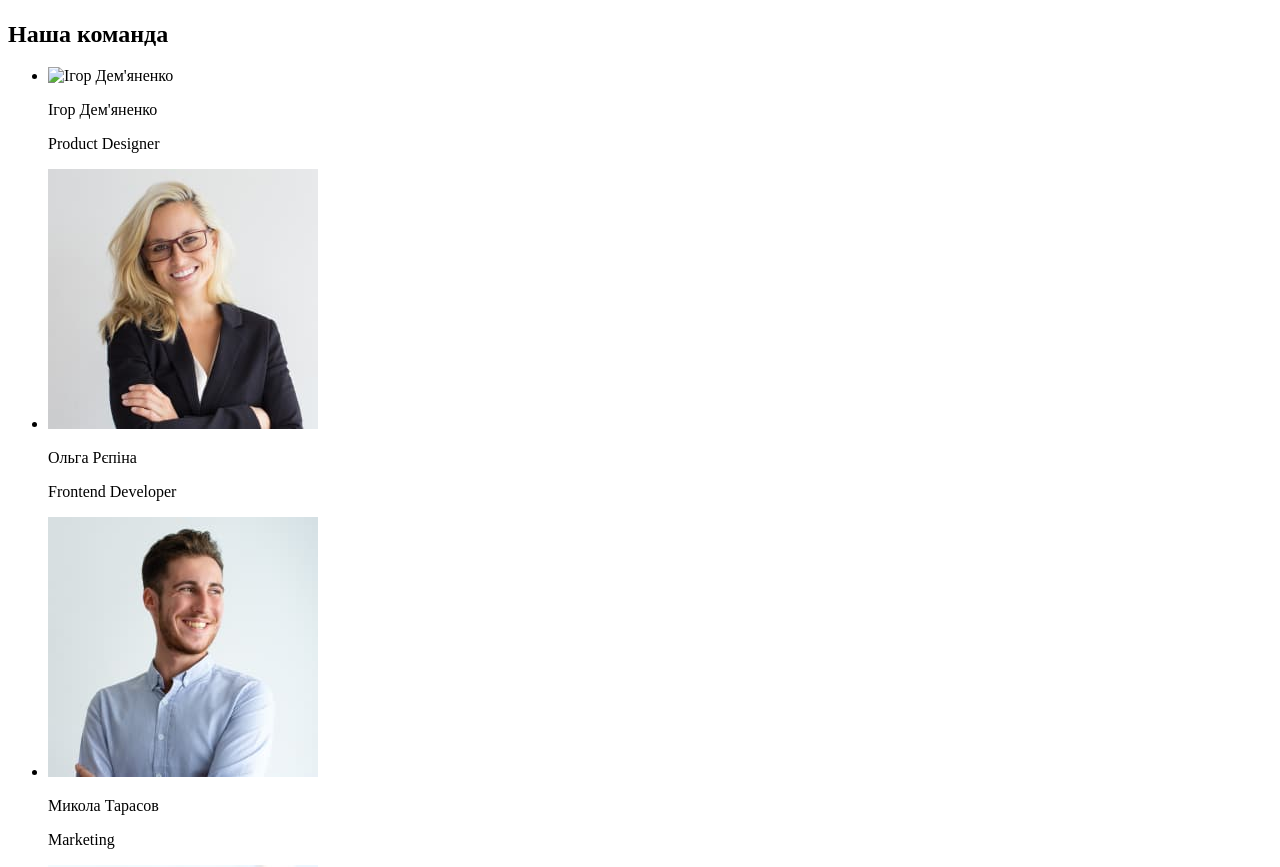
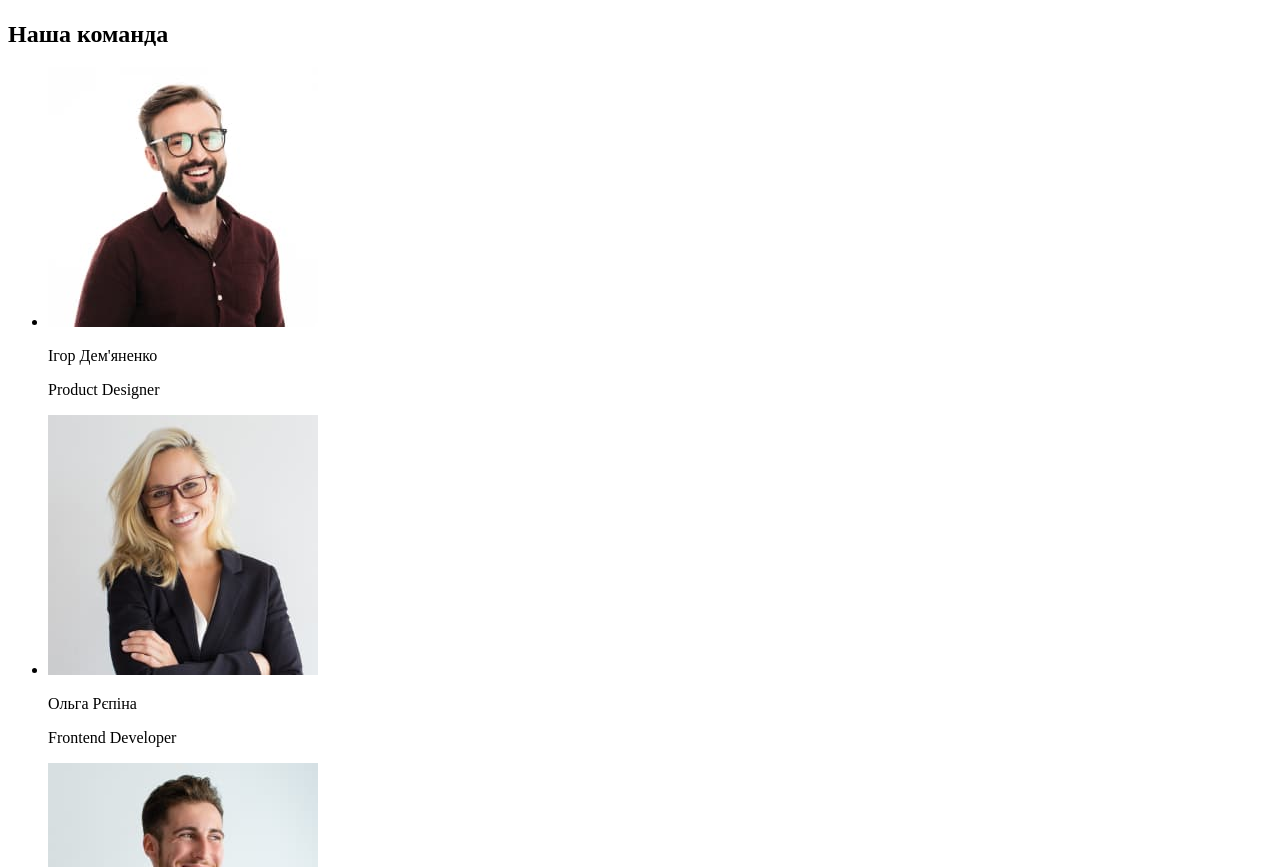
Before and after one commit to ArtemonPylyp/lang-schoool, a plain HTML site: page index.html in a window 1280 px wide. Shown: the part 862-1729 px from the top of the page. Drawn offline with Linux system fonts and the light colour scheme; the site is published under a folder, as on GitHub Pages, so addresses that start at the root find nothing.

Commit message:
index has updated

```diff
--- a/index.html
+++ b/index.html
@@ -54,7 +54,7 @@
         <h2>Наша команда</h2>
         <ul>
             <li>
-                <img src="/images/ihor.jpg" alt="Ігор Дем'яненко" width="270">
+                <img src="./images/ihor.jpg" alt="Ігор Дем'яненко" width="270">
                     <p>Ігор Дем'яненко</p>
                     <p>Product Designer</p>
             </li>
```
